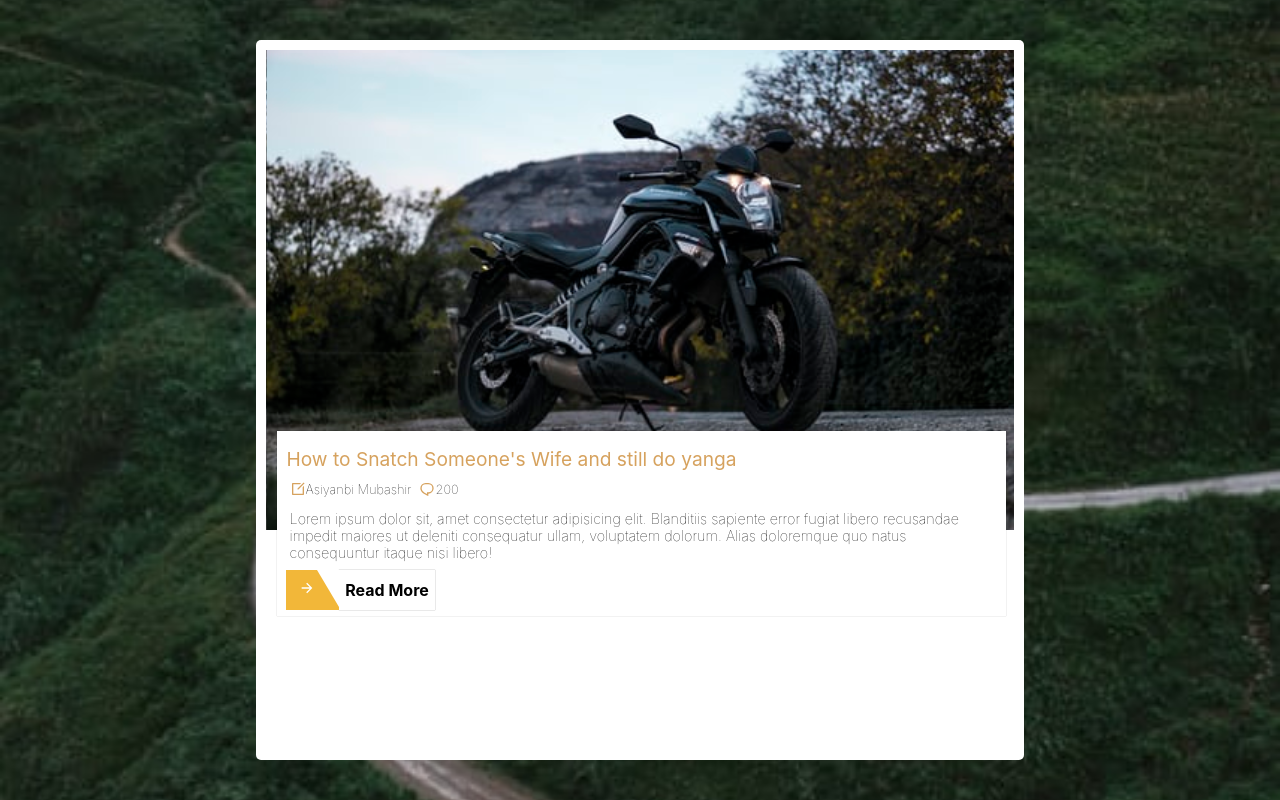
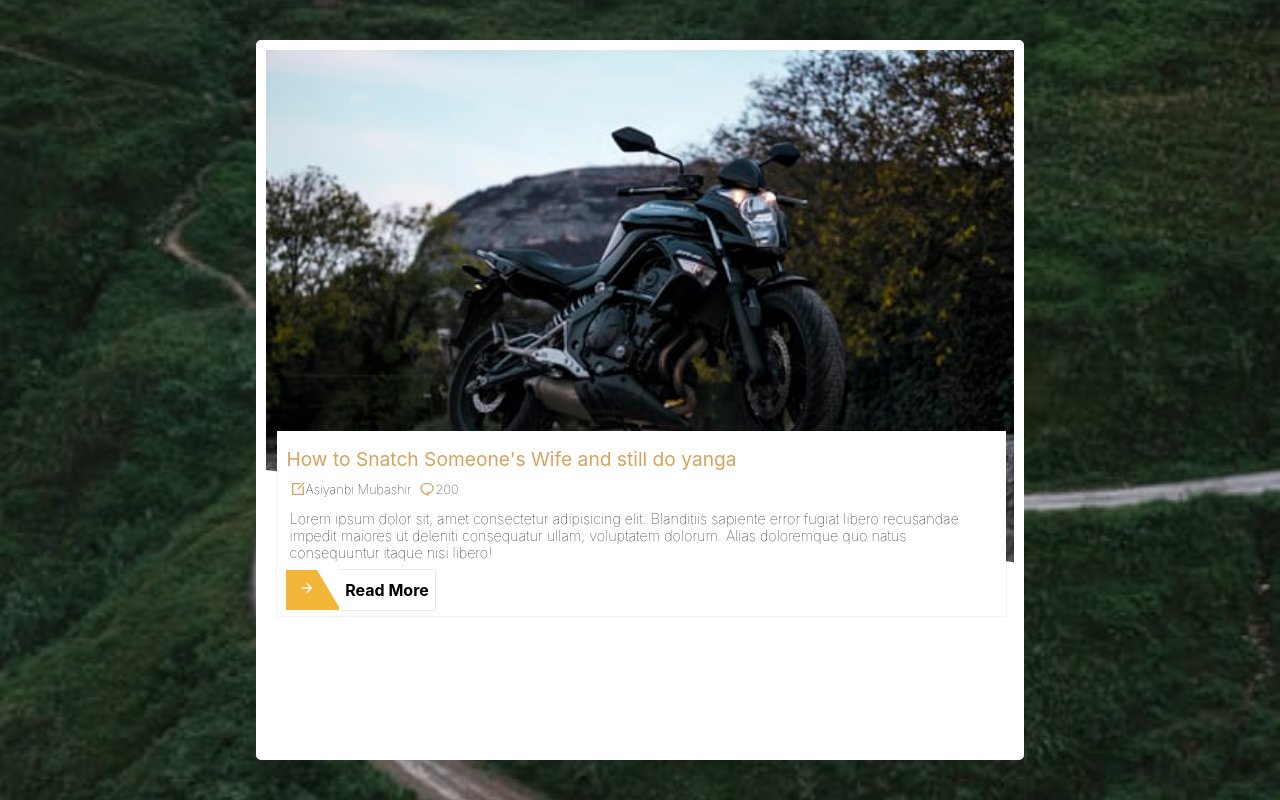
Before and after one commit to Hemsleek/Blog-card, a plain HTML site: page index.html in a window 1280 px wide. Drawn offline with Linux system fonts and the light colour scheme.

Commit message:
update: style

```diff
--- a/css/style.css
+++ b/css/style.css
@@ -31,10 +31,22 @@ body {
 }
 
 .main .image-wrapper {
+    position: relative;
     width: 100%;
-    height: 60vh;
+    height: 65vh;
     overflow: hidden;
     z-index: 1;
+    cursor: pointer;
+}
+
+.main .image-wrapper:after {
+    position: absolute;
+    bottom: 0;
+    width: 100;
+    content: "";
+    border-style: solid;
+    border-color: transparent transparent transparent #fff;
+    border-width: 100px 0 0 810px;
 }
 
 .image-wrapper .image {
```
